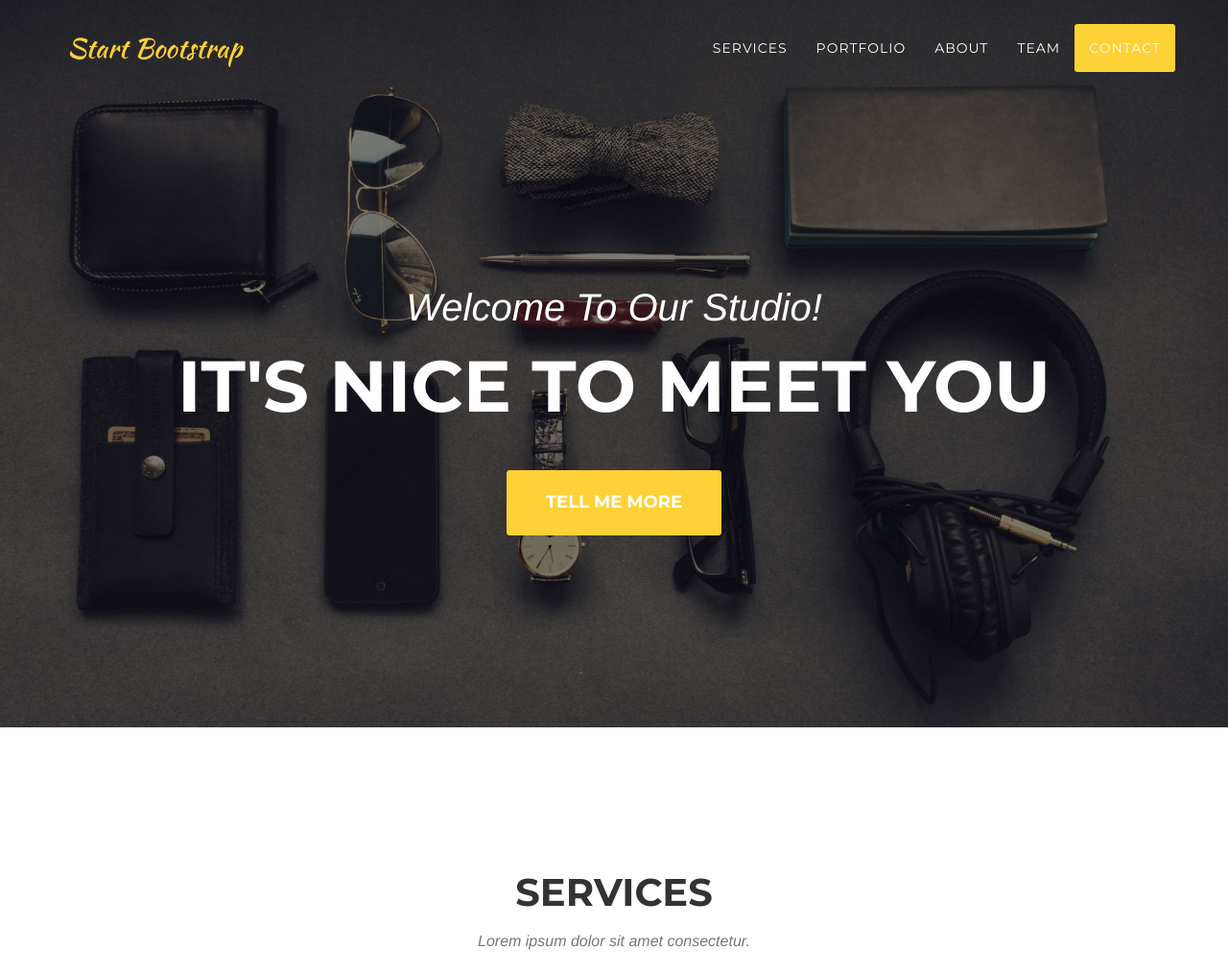
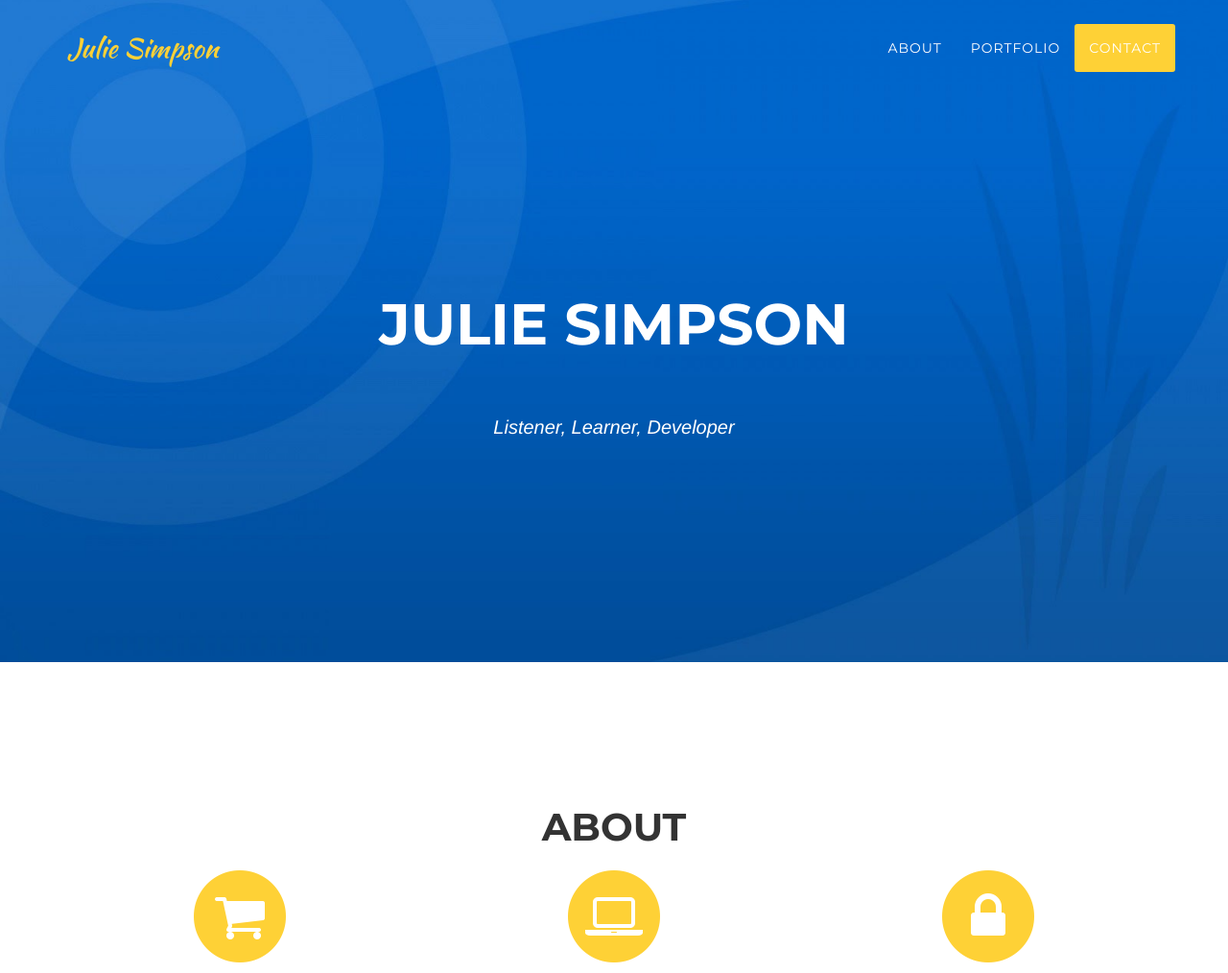
Before and after one commit to juliesimpson/juliesimpson.github.io, a website: page index.html in a window 1280 px wide. Shown: the top 1014 px of the page at 96% size. Drawn offline with nearby package versions, Linux system fonts and the light colour scheme; a web font is replaced by a local one.

Commit message:
made changes to landing page

```diff
--- a/css/agency.css
+++ b/css/agency.css
@@ -226,7 +226,7 @@ fieldset[disabled] .btn-xl.active {
   }
 }
 header {
-  background-image: url('../img/header-bg.jpg');
+  background-image: url('../img/darkblue_background.jpg');
   background-repeat: no-repeat;
   background-attachment: scroll;
   background-position: center center;
@@ -264,7 +264,7 @@ header .intro-text .intro-heading {
   header .intro-text .intro-lead-in {
     font-family: "Droid Serif", "Helvetica Neue", Helvetica, Arial, sans-serif;
     font-style: italic;
-    font-size: 40px;
+    font-size: 20px;
     line-height: 40px;
     margin-bottom: 25px;
   }
@@ -272,7 +272,7 @@ header .intro-text .intro-heading {
     font-family: "Montserrat", "Helvetica Neue", Helvetica, Arial, sans-serif;
     text-transform: uppercase;
     font-weight: 700;
-    font-size: 75px;
+    font-size: 60px;
     line-height: 75px;
     margin-bottom: 50px;
   }
@@ -555,12 +555,13 @@ aside.clients img {
 }
 section#contact {
   background-color: #222222;
-  background-image: url('../img/map-image.png');
+  background-image: url('../img/world.jpg');
   background-position: center;
   background-repeat: no-repeat;
+  background-size: cover;
 }
 section#contact .section-heading {
-  color: white;
+  color: black;
 }
 section#contact .form-group {
   margin-bottom: 25px;
--- a/index.html
+++ b/index.html
@@ -9,7 +9,7 @@
     <meta name="description" content="">
     <meta name="author" content="">
 
-    <title>Agency - Start Bootstrap Theme</title>
+    <title>Julie Simpson</title>
 
     <!-- Bootstrap Core CSS -->
     <link href="vendor/bootstrap/css/bootstrap.min.css" rel="stylesheet">
@@ -22,7 +22,7 @@
     <link href='https://fonts.googleapis.com/css?family=Roboto+Slab:400,100,300,700' rel='stylesheet' type='text/css'>
 
     <!-- Theme CSS -->
-    <link href="css/agency.min.css" rel="stylesheet">
+    <link href="css/agency.css" rel="stylesheet">
 
     <!-- HTML5 Shim and Respond.js IE8 support of HTML5 elements and media queries -->
     <!-- WARNING: Respond.js doesn't work if you view the page via file:// -->
@@ -43,7 +43,7 @@
                 <button type="button" class="navbar-toggle" data-toggle="collapse" data-target="#bs-example-navbar-collapse-1">
                     <span class="sr-only">Toggle navigation</span> Menu <i class="fa fa-bars"></i>
                 </button>
-                <a class="navbar-brand page-scroll" href="#page-top">Start Bootstrap</a>
+                <a class="navbar-brand page-scroll" href="#page-top">Julie Simpson</a>
             </div>
 
             <!-- Collect the nav links, forms, and other content for toggling -->
@@ -52,18 +52,19 @@
                     <li class="hidden">
                         <a href="#page-top"></a>
                     </li>
+                <!--    <li>
+                        <a class="page-scroll" href="#services">Services</a>
+                    </li> -->
                     <li>
-                        <a class="page-scroll" href="#services">Services</a>
+                        <a class="page-scroll" href="#about">About</a>
                     </li>
                     <li>
                         <a class="page-scroll" href="#portfolio">Portfolio</a>
                     </li>
-                    <li>
-                        <a class="page-scroll" href="#about">About</a>
-                    </li>
-                    <li>
+
+                <!--    <li>
                         <a class="page-scroll" href="#team">Team</a>
-                    </li>
+                    </li> -->
                     <li>
                         <a class="page-scroll" href="#contact">Contact</a>
                     </li>
@@ -76,22 +77,24 @@
 
     <!-- Header -->
     <header>
+
         <div class="container">
             <div class="intro-text">
-                <div class="intro-lead-in">Welcome To Our Studio!</div>
-                <div class="intro-heading">It's Nice To Meet You</div>
-                <a href="#services" class="page-scroll btn btn-xl">Tell Me More</a>
+            <div class="intro-heading">Julie Simpson</div>
+            <div class="intro-lead-in">Listener, Learner, Developer</div>
+
+               <!--<a href="#services" class="page-scroll btn btn-xl">Tell Me More</a> -->
             </div>
         </div>
     </header>
 
     <!-- Services Section -->
-    <section id="services">
+    <section id="about">
         <div class="container">
             <div class="row">
                 <div class="col-lg-12 text-center">
-                    <h2 class="section-heading">Services</h2>
-                    <h3 class="section-subheading text-muted">Lorem ipsum dolor sit amet consectetur.</h3>
+                    <h2 class="section-heading">About</h2>
+                <!--    <h3 class="section-subheading text-muted">Lorem ipsum dolor sit amet consectetur.</h3>-->
                 </div>
             </div>
             <div class="row text-center">
@@ -221,7 +224,7 @@
         </div>
     </section>
 
-    <!-- About Section -->
+    <!-- About Section
     <section id="about">
         <div class="container">
             <div class="row">
@@ -300,9 +303,9 @@
                 </div>
             </div>
         </div>
-    </section>
+    </section>-->
 
-    <!-- Team Section -->
+    <!-- Team Section
     <section id="team" class="bg-light-gray">
         <div class="container">
             <div class="row">
@@ -364,9 +367,9 @@
                 </div>
             </div>
         </div>
-    </section>
+    </section>-->
 
-    <!-- Clients Aside -->
+    <!-- Clients Aside
     <aside class="clients">
         <div class="container">
             <div class="row">
@@ -392,15 +395,15 @@
                 </div>
             </div>
         </div>
-    </aside>
+    </aside>-->
 
     <!-- Contact Section -->
     <section id="contact">
         <div class="container">
             <div class="row">
                 <div class="col-lg-12 text-center">
-                    <h2 class="section-heading">Contact Us</h2>
-                    <h3 class="section-subheading text-muted">Lorem ipsum dolor sit amet consectetur.</h3>
+                    <h2 class="section-heading">Contact Me</h2>
+                   <!-- <h3 class="section-subheading text-muted">Lorem ipsum dolor sit amet consectetur.</h3>-->
                 </div>
             </div>
             <div class="row">
```
Also changed, not shown: img/blue_background.jpg (added), img/bluetan_background.jpg (added), img/darkblue_background.jpg (added), img/laptop.jpg (added), img/world.jpg (added).
